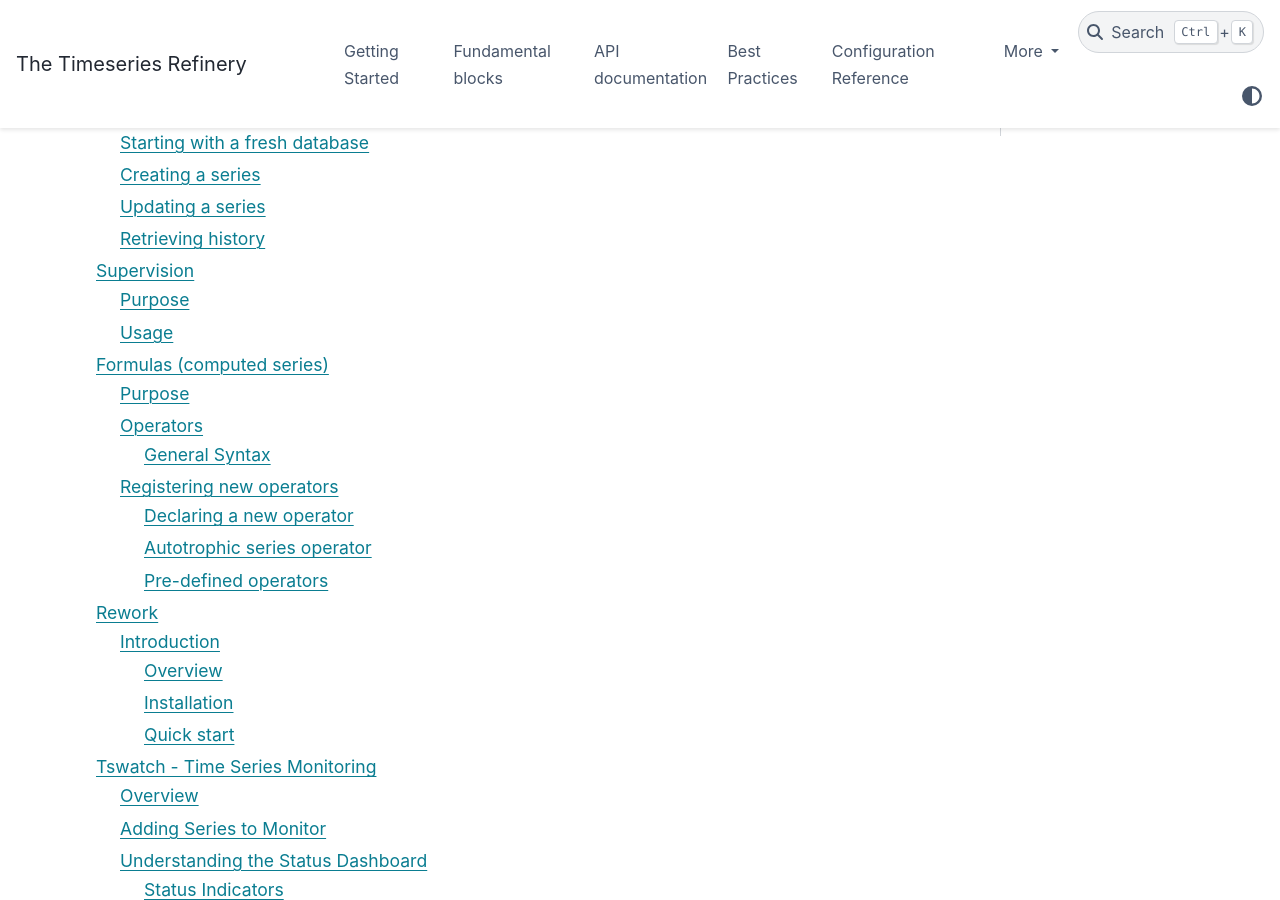
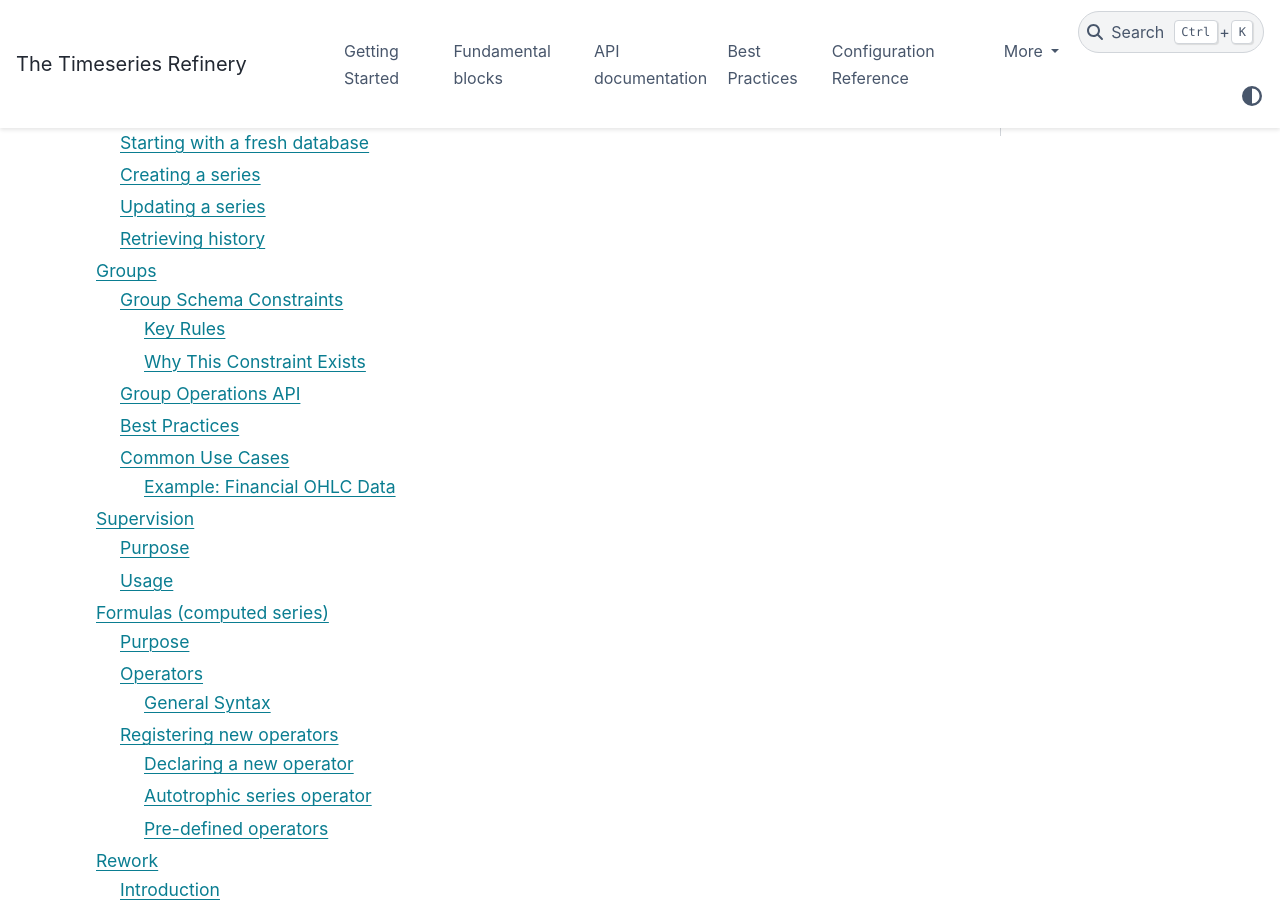
Before and after one commit to pythonianfr/tshistory_refinery, a Sphinx documentation site: the page built from docs/index.rst, in a window 1280 px wide and 900 px high, scrolled down 1724 px. Built offline with Sphinx 7.4.7 and the PyData theme 0.15.4, drawn with Linux system fonts in a browser that asks for light colours; part of the change alters nothing that is shown.

Commit message:
doc/groups: add documentation for the groups feature
related to #19

```diff
--- /dev/null
+++ b/docs/fundamental_blocks/groups.rst
@@ -0,0 +1,109 @@
+.. _Groups:
+
+Groups
+======
+
+Groups in tshistory are collections of related time series that share
+the same time index and are managed as a unit. They are particularly
+useful for handling multivariate time series data where multiple
+series need to be kept in sync.
+
+.. highlight:: python
+.. code-block:: python
+
+ from tshistory.api import timeseries
+ tsa = timeseries('postgresql://user:pass@host/db')
+
+ # Create a group with multiple series
+ import pandas as pd
+ group_data = pd.DataFrame({
+     'temperature': [20, 21, 22],
+     'pressure': [1013, 1014, 1015],
+     'humidity': [60, 65, 70]
+ }, index=pd.date_range('2024-01-01', periods=3, freq='D'))
+
+ tsa.group_replace('weather_station', group_data, 'operator')
+
+Group Schema Constraints
+-------------------------
+
+.. note::
+  Groups in tshistory have a **fixed schema** once
+  created. This is a fundamental constraint that affects all group
+  operations.
+
+Key Rules
+^^^^^^^^^
+
+1. **Column Set is Immutable**: Once a group is created, its column names and types cannot be changed
+2. **No Adding Columns**: You cannot add new series to an existing group
+3. **No Removing Columns**: You cannot remove series from an existing group
+4. **Schema Validation**: All ``group_update`` and ``group_replace`` operations must match the exact column structure of the original group
+
+Why This Constraint Exists
+^^^^^^^^^^^^^^^^^^^^^^^^^^^
+
+This constraint ensures:
+
+- **Data Integrity**: Prevents accidental schema changes that could break downstream consumers
+- **Version Consistency**: All historical versions of a group maintain the same structure
+
+
+Group Operations API
+--------------------
+
+The groups feature provides several API methods for managing grouped
+time series:
+
+.. autoclass:: tshistory.api.mainsource
+    :noindex:
+    :member-order: bysource
+    :members: group_get, group_replace, group_delete, group_exists, group_type, group_source, group_insertion_dates, group_log, group_history, group_catalog, group_metadata, group_internal_metadata, group_update_metadata, group_replace_metadata, group_find
+
+Best Practices
+---------------
+
+1. **Plan Your Schema**: Design your group schema before creation, considering future needs
+2. **Use Descriptive Names**: Choose clear, descriptive names for both groups and columns
+4. **Version Control**: When schema changes are needed, use versioned group names (e.g., ``group_v1``, ``group_v2``)
+
+Common Use Cases
+----------------
+
+Groups are ideal for:
+
+- **Financial Data**: OHLC (Open, High, Low, Close) price data
+- **IoT Sensors**: Multiple sensor readings from the same device
+- **Economic Indicators**: Related economic metrics that should be kept in sync
+- **Weather Stations**: Multiple weather measurements from the same location
+- **Ensemble Forecasts**:
+- **System Metrics**: CPU, memory, disk usage from the same server
+
+Example: Financial OHLC Data
+^^^^^^^^^^^^^^^^^^^^^^^^^^^^
+
+.. code-block:: python
+
+ import pandas as pd
+ import numpy as np
+
+ # Create OHLC data
+ dates = pd.date_range('2024-01-01', periods=100, freq='D')
+ ohlc_data = pd.DataFrame({
+     'open': np.random.randn(100).cumsum() + 100,
+     'high': np.random.randn(100).cumsum() + 102,
+     'low': np.random.randn(100).cumsum() + 98,
+     'close': np.random.randn(100).cumsum() + 100
+ }, index=dates)
+
+ # Store as group
+ tsa.group_replace('stock_AAPL_ohlc', ohlc_data, 'market_data')
+
+ # Retrieve the group
+ ohlc = tsa.group_get('stock_AAPL_ohlc')
+
+ # Get metadata
+ meta = tsa.group_metadata('stock_AAPL_ohlc')
+
+ # Search for OHLC groups
+ ohlc_groups = tsa.group_find('(by.name "ohlc")')
--- a/docs/fundamental_blocks/index.rst
+++ b/docs/fundamental_blocks/index.rst
@@ -6,6 +6,7 @@ Fundamental blocks
    :caption: Contents:
 
    usage
+   groups
    supervision
    formula
    rework
```
